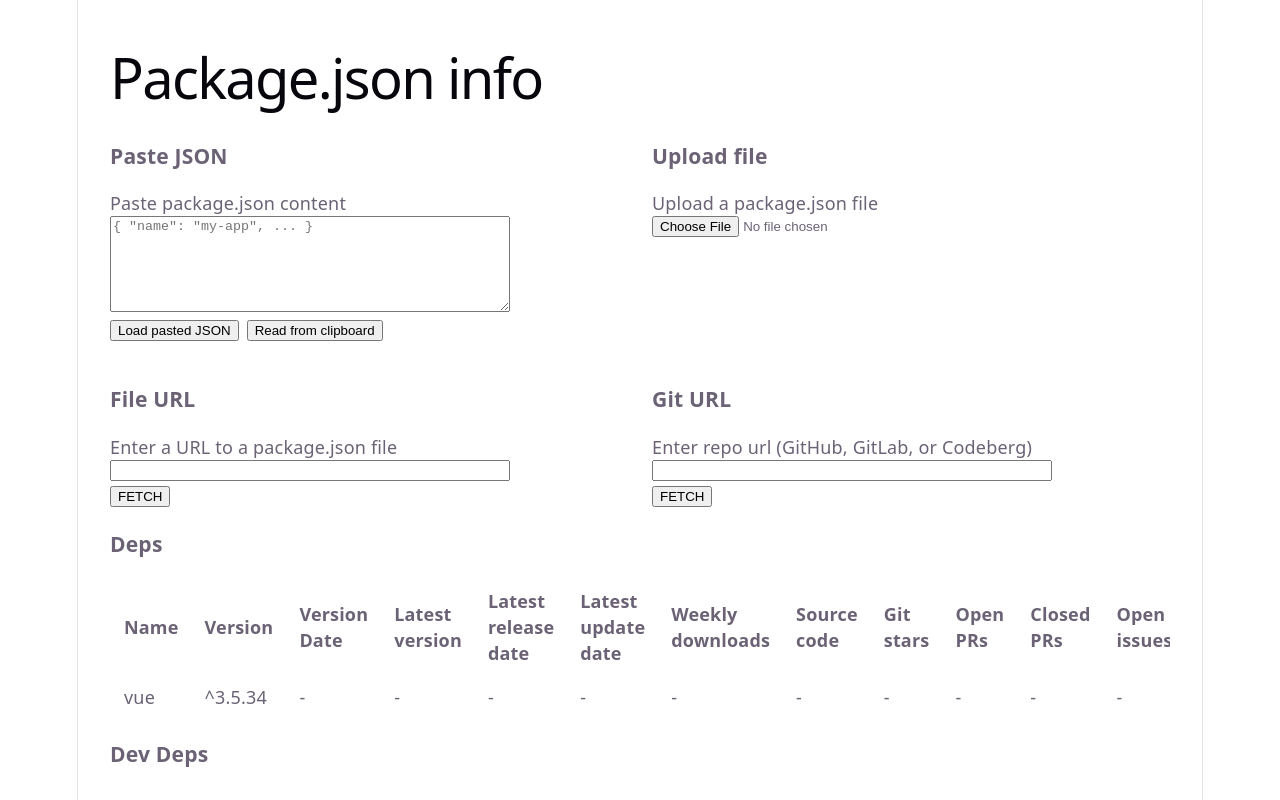
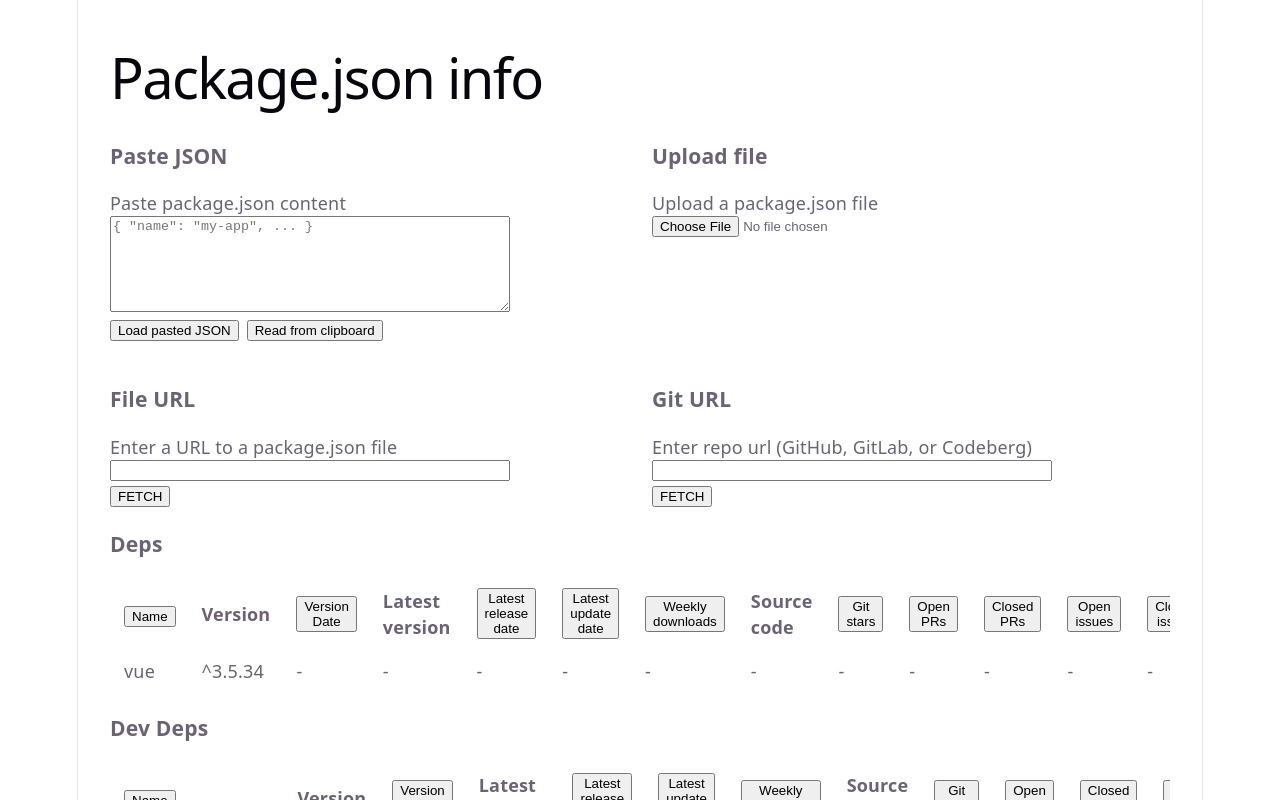
Before and after one commit to cheater900/package-json-info, a Vue app: page / in a window 1280 px wide. Shown: the top 800 px of the page. Built offline with nearby package versions, Linux system fonts and the light colour scheme; no server answers.

Commit message:
Add click-to-sort on the table's numeric/date columns

```diff
--- a/src/components/DependenciesTable.vue
+++ b/src/components/DependenciesTable.vue
@@ -2,25 +2,25 @@
   <table class="deps">
     <thead>
       <tr>
-        <th>Name</th>
+        <th><button type="button" @click="toggleSort('name')">Name{{ sortIndicator('name') }}</button></th>
         <th>Version</th>
-        <th>Version Date</th>
+        <th><button type="button" @click="toggleSort('versionDate')">Version Date{{ sortIndicator('versionDate') }}</button></th>
         <th>Latest version</th>
-        <th>Latest release date</th>
-        <th>Latest update date</th>
-        <th>Weekly downloads</th>
+        <th><button type="button" @click="toggleSort('latestReleaseDate')">Latest release date{{ sortIndicator('latestReleaseDate') }}</button></th>
+        <th><button type="button" @click="toggleSort('latestUpdateDate')">Latest update date{{ sortIndicator('latestUpdateDate') }}</button></th>
+        <th><button type="button" @click="toggleSort('weeklyDownloads')">Weekly downloads{{ sortIndicator('weeklyDownloads') }}</button></th>
         <th>Source code</th>
-        <th>Git stars</th>
-        <th>Open PRs</th>
-        <th>Closed PRs</th>
-        <th>Open issues</th>
-        <th>Closed issues</th>
+        <th><button type="button" @click="toggleSort('gitStars')">Git stars{{ sortIndicator('gitStars') }}</button></th>
+        <th><button type="button" @click="toggleSort('openPRs')">Open PRs{{ sortIndicator('openPRs') }}</button></th>
+        <th><button type="button" @click="toggleSort('closedPRs')">Closed PRs{{ sortIndicator('closedPRs') }}</button></th>
+        <th><button type="button" @click="toggleSort('openIssues')">Open issues{{ sortIndicator('openIssues') }}</button></th>
+        <th><button type="button" @click="toggleSort('closedIssues')">Closed issues{{ sortIndicator('closedIssues') }}</button></th>
         <th>Dependencies</th>
       </tr>
     </thead>
     <tbody>
       <tr
-        v-for="(dependency) in dependencies"
+        v-for="(dependency) in sortedDependencies"
         :key="dependency.name"
       >
         <td>{{ dependency.name }}</td>
@@ -46,11 +46,60 @@
 </template>
 
 <script lang="ts" setup>
+import { ref, computed } from "vue"
+
 const { dependencies } = defineProps({
   dependencies: {
     type: Array,
     required: true
   }
+})
+
+// Columns whose values are meaningful to sort by (excludes the source-code
+// link, the raw semver ranges, and the dependency list).
+const SORT_ACCESSORS = {
+  name: (d) => d.name,
+  versionDate: (d) => d.versionDate,
+  latestReleaseDate: (d) => d.latestReleaseDate,
+  latestUpdateDate: (d) => d.latestUpdateDate,
+  weeklyDownloads: (d) => d.weeklyDownloads,
+  gitStars: (d) => d.gitStars,
+  openPRs: (d) => d.openPRs,
+  closedPRs: (d) => d.closedPRs,
+  openIssues: (d) => d.openIssues,
+  closedIssues: (d) => d.closedIssues,
+}
+
+const sortKey = ref(null)
+const sortDir = ref('asc')
+
+function toggleSort(key) {
+  if (sortKey.value === key) {
+    sortDir.value = sortDir.value === 'asc' ? 'desc' : 'asc'
+  } else {
+    sortKey.value = key
+    sortDir.value = 'asc'
+  }
+}
+
+function sortIndicator(key) {
+  if (sortKey.value !== key) return ''
+  return sortDir.value === 'asc' ? ' ▲' : ' ▼'
+}
+
+/** Missing values always sort last, regardless of direction. */
+function compareValues(a, b, dir) {
+  if (a == null && b == null) return 0
+  if (a == null) return 1
+  if (b == null) return -1
+  const cmp = typeof a === 'string' ? a.localeCompare(b) : (a < b ? -1 : a > b ? 1 : 0)
+  return dir === 'desc' ? -cmp : cmp
+}
+
+const sortedDependencies = computed(() => {
+  if (! sortKey.value) return dependencies
+  const accessor = SORT_ACCESSORS[sortKey.value]
+  return [...dependencies].sort((a, b) => compareValues(accessor(a), accessor(b), sortDir.value))
 })
 
 function fmtDate(dateStr) {
```
Also changed, not shown: 2 other files (tests, documents, lock files or other folders).
